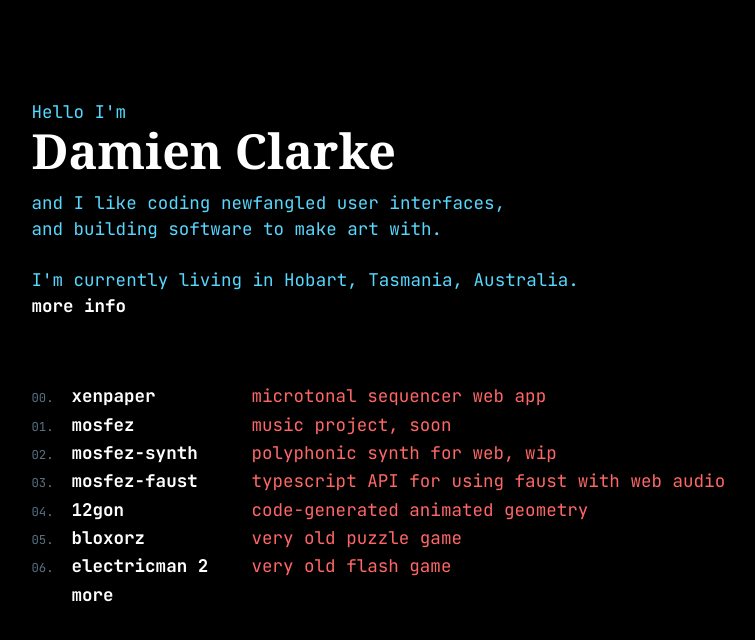
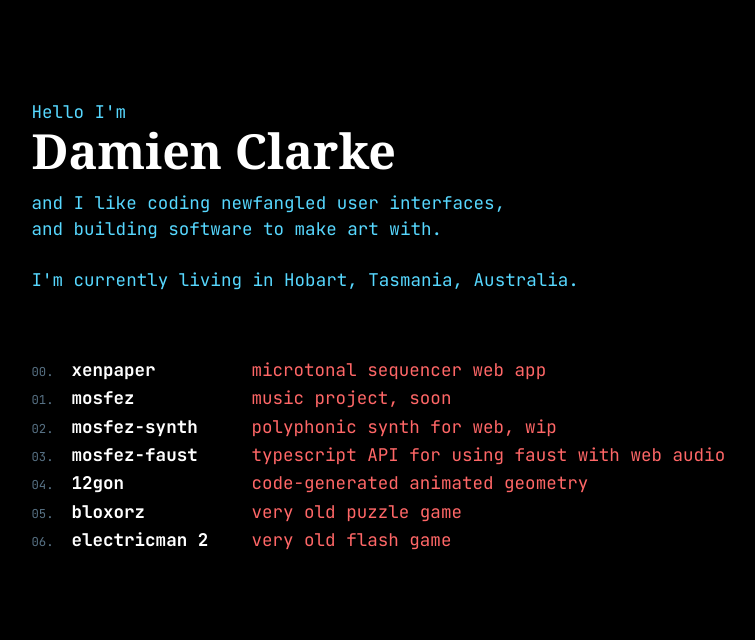
Before and after one commit to dxinteractive/damienclarke-me, a React (Vite) app in the folder packages/site/: page / in a window 1280 px wide. Shown: the top 640 px of the page, without its empty margins (111-866 px from the left). Built offline with nearby package versions, Linux system fonts and the light colour scheme; a web font is replaced by a local one.

Commit message:
get first version ready

```diff
--- a/packages/site/package.json
+++ b/packages/site/package.json
@@ -5,7 +5,7 @@
   "scripts": {
     "dev": "vite",
     "build": "tsc && vite build",
-    "build-gh-pages": "tsc && vite build --base=/damienclarke-me/ --mode=deployed",
+    "build-gh-pages": "tsc && vite build --mode=deployed",
     "preview": "vite preview"
   },
   "dependencies": {
--- a/packages/site/src/link.tsx
+++ b/packages/site/src/link.tsx
@@ -1,10 +1,21 @@
+import React from "react";
 import classes from "./link.module.css";
 
 type LinkProps = {
   children: React.ReactNode;
+  href?: string;
+  onClick?: () => void;
 };
 
 export function Link(props: LinkProps) {
-  const { children } = props;
-  return <div className={classes.link}>{children}</div>;
+  const { children, href = "#", onClick } = props;
+  const handleClick = (e: React.MouseEvent<HTMLAnchorElement>) => {
+    e.preventDefault();
+    onClick?.();
+  };
+  return (
+    <a className={classes.link} href={href} onClick={handleClick}>
+      {children}
+    </a>
+  );
 }
--- a/packages/site/src/main.tsx
+++ b/packages/site/src/main.tsx
@@ -5,7 +5,6 @@ import classes from "./main.module.css";
 
 import { HashRouter, Routes, Route } from "react-router-dom";
 import { Project } from "./project";
-import { Link } from "./link";
 
 // eslint-disable-next-line @typescript-eslint/no-non-null-assertion
 ReactDOM.createRoot(document.getElementById("root")!).render(
@@ -33,9 +32,9 @@ function Main() {
           </p>
           <p>
             I'm currently living in Hobart, Tasmania, Australia.
-            <div>
+            {/* <div>
               <Link>more info</Link>
-            </div>
+            </div> */}
           </p>
           <div className={classes.projects}>
             <Project index={0} name="xenpaper" href="https://xenpaper.com/">
@@ -80,7 +79,7 @@ function Main() {
             >
               very old flash game
             </Project>
-            <Project name="more" />
+            {/* <Project name="more" /> */}
           </div>
           {/* <div>
           <p>
--- a/packages/site/src/project.tsx
+++ b/packages/site/src/project.tsx
@@ -5,18 +5,21 @@ type ProjectProps = {
   index?: number;
   name: string;
   href?: string;
+  onClick?: () => void;
   children?: React.ReactNode;
 };
 
 export function Project(props: ProjectProps) {
-  const { children, index, name } = props;
+  const { children, index, name, href, onClick } = props;
   const number =
     index === undefined ? `` : index < 10 ? `0${index}. ` : `${index}. `;
   return (
     <div className={classes.project}>
       <span className={classes.index}>{number}</span>
       <span className={classes.name}>
-        <Link>{name}</Link>
+        <Link href={href} onClick={onClick}>
+          {name}
+        </Link>
       </span>
       <span className={classes.desc}>{children}</span>
       {/* <span className={classes.more}> - more info</span> */}
```
